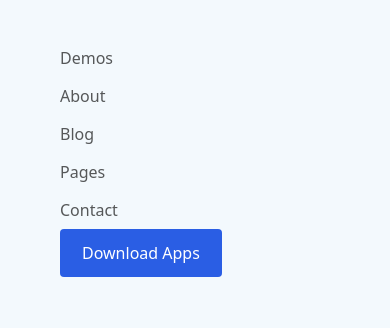
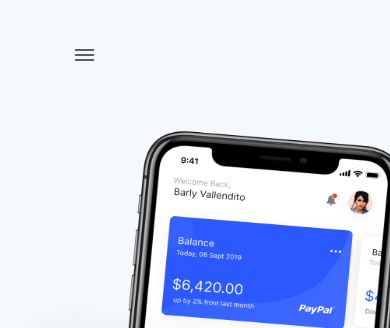
Before and after one commit to Retcom59/Figma, a plain HTML site: page index.html in a window 390 px wide. Shown: the part 102-430 px from the top of the page. Drawn offline with Linux system fonts and the light colour scheme.

Commit message:
fourth commit

```diff
--- a/index.html
+++ b/index.html
@@ -21,15 +21,55 @@
           <div class="navbar__container-logo">
             <a class="navbar__logo-brand navbar-brand" href="#">
               <img
+                src="public/images/vuesax-bold-cardano-ada.png"
                 class="navbar-logo logo"
-                src="public/images/vuesax-bold-cardano-ada.png"
+                alt="logo"
               />
               Finance App
             </a>
           </div>
 
-          <div class="navbar-collapse">
-            <ul class="navbar-collapse__nav navbar-nav">
+          <button
+            class="navbar-toggler"
+            type="button"
+            data-bs-toggle="collapse"
+            data-bs-target="#navbar-collapse"
+            aria-controls="navbar-collapse"
+            aria-expanded="false"
+            aria-label="Toggle navigation"
+          >
+            <span class="navbar-toggler__icon"
+              ><svg
+                xmlns="http://www.w3.org/2000/svg"
+                width="25"
+                height="24"
+                viewBox="0 0 25 24"
+                fill="none"
+              >
+                <path
+                  d="M3.5 7H21.5"
+                  stroke="#292D32"
+                  stroke-width="1.5"
+                  stroke-linecap="round"
+                />
+                <path
+                  d="M3.5 12H21.5"
+                  stroke="#292D32"
+                  stroke-width="1.5"
+                  stroke-linecap="round"
+                />
+                <path
+                  d="M3.5 17H21.5"
+                  stroke="#292D32"
+                  stroke-width="1.5"
+                  stroke-linecap="round"
+                />
+              </svg>
+            </span>
+          </button>
+
+          <div class="collapse navbar-collapse" id="navbar-collapse">
+            <ul class="navbar-collapse__nav navbar-nav me-auto">
               <li class="navbar-collapse__item nav-item">
                 <a class="navbar-collapse__item-link nav-link" href="#"
                   >Demos</a
@@ -54,19 +94,38 @@
                 >
               </li>
             </ul>
+
+            <button
+              class="navbar-collapse__btn btn d-none d-md-block"
+              type="button"
+            >
+              Download App
+            </button>
+            <form class="d-md-none">
+              <button class="navbar-collapse__btn-form btn" type="button">
+                Download App
+              </button>
+            </form>
           </div>
-
-          <button class="navbar-btn btn">
-            <span class="navbar-btn__text">Download Apps</span>
-          </button>
         </div>
       </nav>
     </header>
 
     <main id="site-content" class="content">
       <section class="hero__container container-fluid col-xxl">
-        <div class="hero__row flex-lg-row-reverse align-items-center">
-          <div class="hero__col-1 col-10 col-sm-8 col-lg-6">
+        <div
+          class="hero__row row flex-lg-row-reverse align-items-center g-5 py-5"
+        >
+          <div class="hero__col-2 center-blok col-10 col-sm-8 col-lg-6">
+            <span class="hero__col-mockup">
+              <img
+                class="hero__col-mockup-img"
+                src="public/images/mockup-11.png"
+                alt=""
+              />
+            </span>
+          </div>
+          <div class="hero__col-1 center-blok col-10 col-sm-8 col-lg-6">
             <span class="hero__col-content">
               <h1 class="hero__col-header">Save money fast from app.</h1>
               <p class="hero__col-text">
--- a/style.css
+++ b/style.css
@@ -30,9 +30,8 @@
 }
 
 .navbar-collapse {
-  display: flex;
-  justify-content: left;
-  align-items: left;
+  justify-content: center;
+  align-items: center;
   color: #121212;
   font-size: 16px;
   font-style: normal;
@@ -40,7 +39,33 @@
   line-height: normal;
 }
 
-.navbar-btn {
+.navbar-toggler {
+  outline: none;
+  border: none;
+}
+.navbar-toggler:active {
+  outline: none;
+}
+.navbar-toggler:focus {
+  outline: none;
+}
+
+.navbar-toggler__icon {
+  border-radius: none;
+}
+
+.navbar-collapse__btn {
+  display: flex;
+  padding: 11px 21px;
+  justify-content: center;
+  align-items: center;
+  border-radius: 4px;
+  background: #2a5ee4;
+  color: #ffffff;
+}
+
+.navbar-collapse__btn-form {
+  margin-top: 10px;
   display: flex;
   padding: 11px 21px;
   justify-content: center;
@@ -174,3 +199,14 @@
   padding-top: 5px;
   margin-right: 10px;
 }
+
+.hero__col-2 {
+  width: 470px;
+  margin-right: 110px;
+}
+
+.hero__col-mockup-img {
+  width: 470px;
+  height: 470px;
+  flex-shrink: 0;
+}
```
Also changed, not shown: public/images/mockup-11.png (added).
